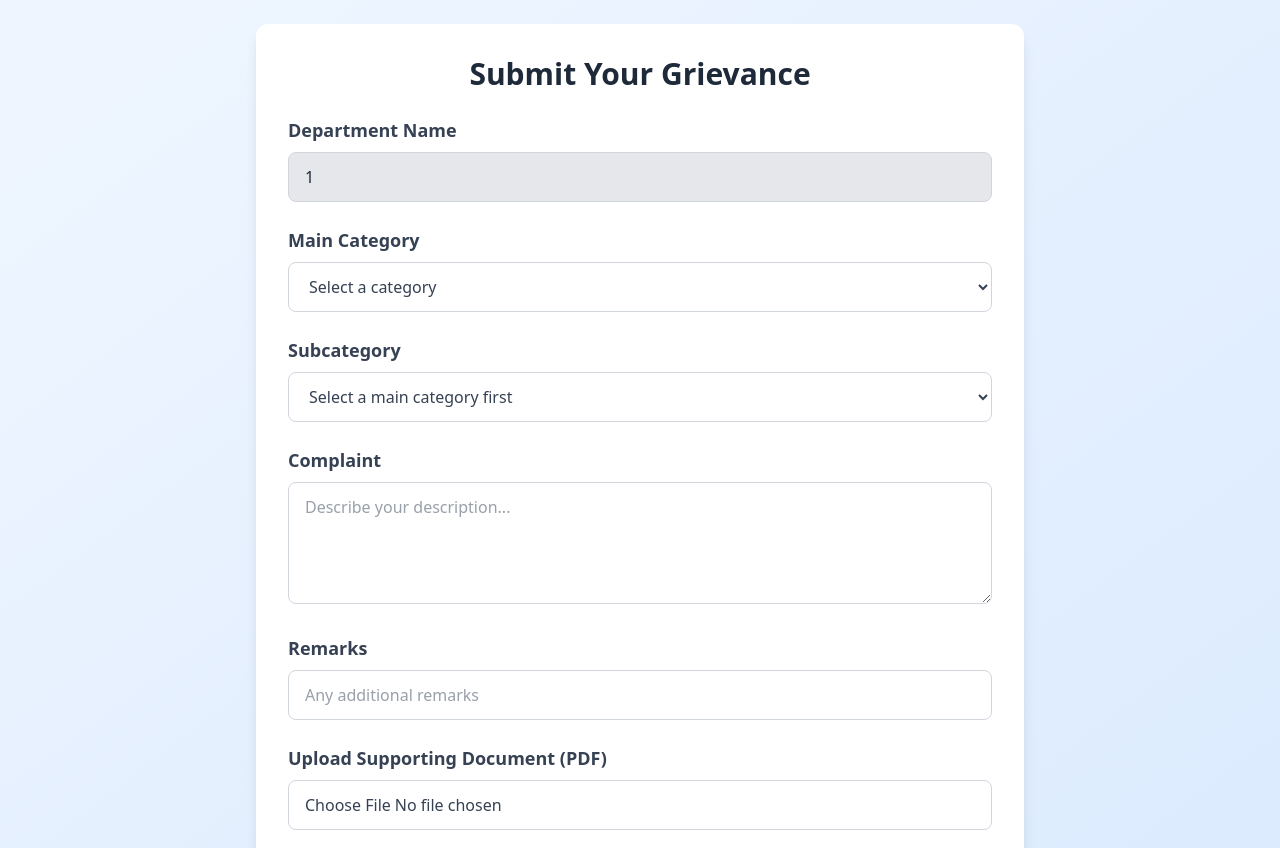
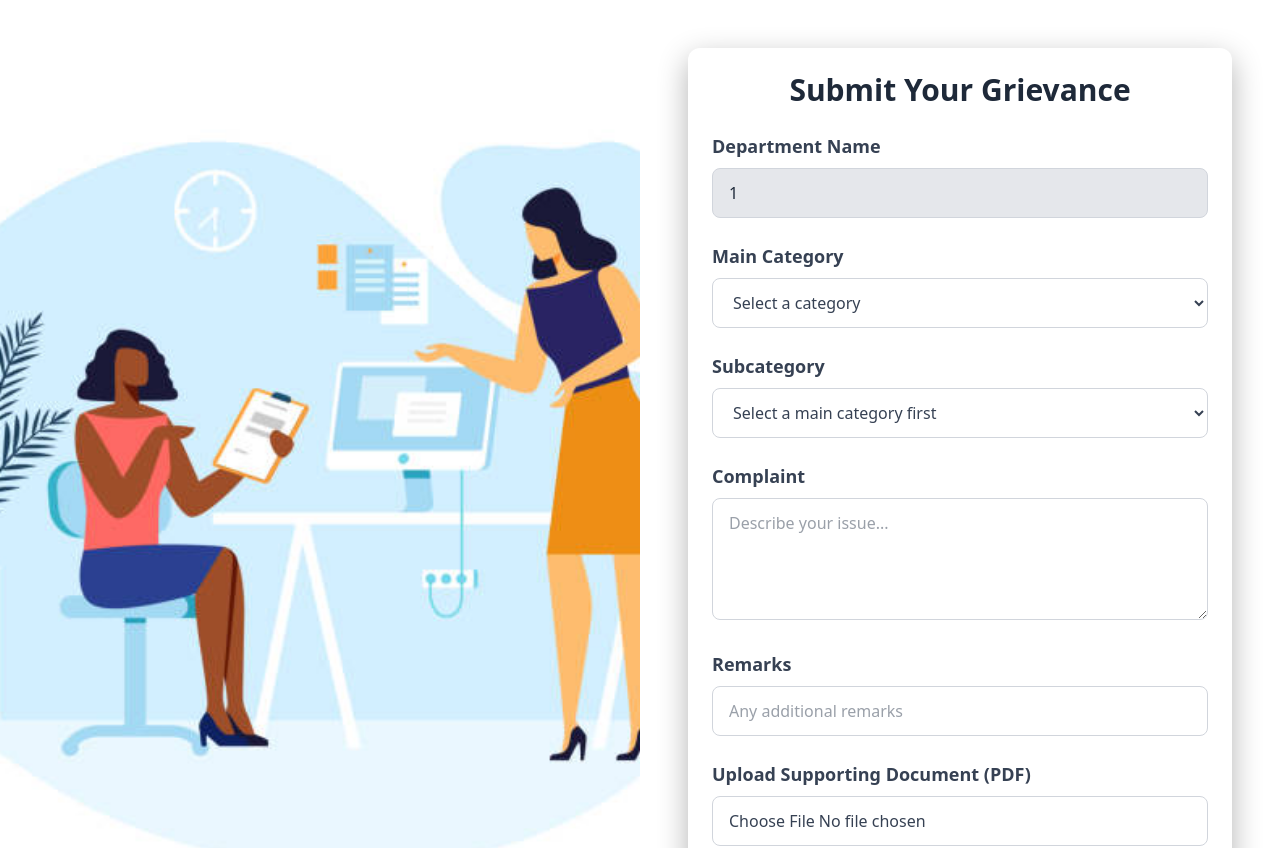
Before and after one commit to sarthaknayyar/aspire-hackathon, a React (Vite) app in the folder client/: page /grievance-form/1 in a window 1280 px wide. Shown: the top 848 px of the page. Built offline with nearby package versions, Linux system fonts and the light colour scheme.

Commit message:
[UPDATE] UI changes

```diff
--- a/client/src/components/AccountDetails.jsx
+++ b/client/src/components/AccountDetails.jsx
@@ -50,7 +50,7 @@ const AccountDetails = () => {
 
   return (
     <div className="min-h-screen bg-gradient-to-br from-blue-50 to-blue-100 p-8">
-      <div className="max-w-6xl mx-auto bg-white shadow-xl rounded-2xl p-6 flex">
+      <div className=" min-h-[65vh] max-w-6xl mx-auto bg-white shadow-xl rounded-2xl p-6 flex">
         {/* Left Sidebar */}
         <div className="w-1/4 pr-8 border-r">
           <h1 className="text-lg font-bold text-gray-800 mb-6">Account Details</h1>
--- a/client/src/components/GrievanceForm.jsx
+++ b/client/src/components/GrievanceForm.jsx
@@ -1,5 +1,6 @@
 import React, { useState } from "react";
 import { useParams } from "react-router-dom";
+import { motion } from "framer-motion";
 
 const GrievanceForm = () => {
   const { department } = useParams();
@@ -8,7 +9,6 @@ const GrievanceForm = () => {
   const [description, setDescription] = useState("");
   const [remarks, setRemarks] = useState("");
   const [file, setFile] = useState(null);
-  const formData = new FormData();
 
   const handleFileChange = (e) => {
     setFile(e.target.files[0]);
@@ -16,7 +16,6 @@ const GrievanceForm = () => {
 
   async function handleSubmit(e) {
     e.preventDefault();
-    // console.log("Form data", formData);
 
     try {
       const response = await fetch("http://localhost:5000/grievance", {
@@ -34,7 +33,7 @@ const GrievanceForm = () => {
         },
         credentials: "include",
       });
-      console.log(file);
+
       if (response.status === 201) {
         alert("Grievance submitted successfully!");
       } else {
@@ -45,6 +44,7 @@ const GrievanceForm = () => {
       alert("Failed to submit grievance");
     }
   }
+
   const mainCategories = [
     { value: "billing", label: "Billing Issues" },
     { value: "technical", label: "Technical Problems" },
@@ -72,10 +72,24 @@ const GrievanceForm = () => {
   };
 
   return (
-    <div className="min-h-screen bg-gradient-to-br from-blue-50 to-blue-100 flex items-center justify-center p-6">
+    <div className="min-h-screen flex">
+      {/* Left Side - Background Image */}
+      <div
+        className="w-1/2 bg-cover bg-center"
+        style={{ backgroundImage: "url('/images/bgg.jpg')" }}
+      ></div>
+
+      {/* Right Side - Animated Form */}
+      <motion.div
+        initial={{ x: "100%", opacity: 0 }}
+        animate={{ x: 0, opacity: 1 }}
+        transition={{ type: "spring", stiffness: 120, damping: 15 }}
+        className="w-1/2 flex items-center justify-start p-12"
+      >
         <form
           onSubmit={handleSubmit}
-        className="w-full max-w-3xl p-8 bg-white shadow-lg rounded-xl"
+          className="w-full max-w-3xl p-6 bg-white shadow-2xl rounded-xl transition-all duration-300 ease-in-out"
+          style={{ boxShadow: "0px 10px 30px rgba(0, 0, 0, 0.3)" }}
         >
           <h1 className="text-3xl font-bold text-center text-gray-800 mb-6">
             Submit Your Grievance
@@ -123,12 +137,10 @@ const GrievanceForm = () => {
               onChange={(e) => setSubcategory(e.target.value)}
               required
               className="w-full border border-gray-300 rounded-lg px-4 py-3 text-gray-700 focus:outline-none focus:ring-2 focus:ring-blue-500"
-            disabled={!category} // Disable if no main category is selected
+              disabled={!category}
             >
               <option value="" disabled>
-              {category
-                ? "Select a subcategory"
-                : "Select a main category first"}
+                {category ? "Select a subcategory" : "Select a main category first"}
               </option>
               {category &&
                 subcategories[category]?.map((subcat) => (
@@ -147,7 +159,7 @@ const GrievanceForm = () => {
             <textarea
               value={description}
               onChange={(e) => setDescription(e.target.value)}
-            placeholder="Describe your description..."
+              placeholder="Describe your issue..."
               rows="4"
               required
               className="w-full border border-gray-300 rounded-lg px-4 py-3 text-gray-700 focus:outline-none focus:ring-2 focus:ring-blue-500"
@@ -185,12 +197,13 @@ const GrievanceForm = () => {
           <div className="flex justify-center">
             <button
               type="submit"
-            className="bg-blue-600 text-white px-6 py-3 rounded-lg shadow-lg hover:bg-blue-700 transition duration-200 focus:outline-none focus:ring-2 focus:ring-blue-500"
+              className=" w-[23vw] bg-gradient-to-r from-[#ffb703] to-[#fb8500] text-white px-6 py-3 text-white py-3 rounded-full font-semibold shadow-md hover:shadow-lg hover:cursor-pointer transition-all duration-300"
             >
               Submit Grievance
             </button>
           </div>
         </form>
+      </motion.div>
     </div>
   );
 };
--- a/client/src/components/Status.jsx
+++ b/client/src/components/Status.jsx
@@ -7,7 +7,7 @@ export default function Status() {
 
   const handleSubmit = async (e) => {
     e.preventDefault();
-    setError(null); // Reset any previous errors
+    setError(null);
 
     try {
       const response = await fetch(`http://localhost:5000/grievance/${grievanceCode}`);
@@ -24,27 +24,25 @@ export default function Status() {
   };
 
   return (
-    <div className="min-h-[80vh] flex items-center justify-center bg-gradient-to-br from-blue-50 to-indigo-100 p-6">
-      <div className="w-full max-w-lg bg-white p-8 rounded-2xl shadow-xl transition-all duration-300">
+    <div className="min-h-[80vh] flex items-center justify-center bg-gradient-to-br from-blue-50 to-blue-100 p-6">
+      <div className="max-w-lg w-full bg-white/80 backdrop-blur-md border border-gray-200 shadow-2xl rounded-2xl p-8">
+        {/* Title */}
+        <div className="text-center mb-6">
+          <h2 className="text-3xl font-bold text-gray-800">Track Your Grievance</h2>
+          <p className="text-gray-500 mt-1">Enter your grievance code to check the current status.</p>
+        </div>
+
         {!grievance ? (
-          <>
-            {/* Header */}
-            <h2 className="text-2xl font-bold text-gray-800 text-center">Check Grievance Status</h2>
-            <p className="text-gray-500 text-center mt-2">
-              Enter your grievance code below to check the current status.
-            </p>
-
-            {/* Form */}
-            <form onSubmit={handleSubmit} className="mt-6 space-y-5">
-              {/* Input Field */}
+          <form onSubmit={handleSubmit} className="space-y-6">
+            {/* Grievance Code Input */}
             <div>
               <label className="text-sm font-semibold text-gray-600">Grievance Code</label>
               <input
                 type="text"
                 value={grievanceCode}
                 onChange={(e) => setGrievanceCode(e.target.value)}
-                  placeholder="Enter grievance code"
-                  className="w-full p-4 border border-gray-300 rounded-lg focus:ring-2 focus:ring-indigo-400 outline-none mt-1 transition-all"
+                placeholder="Enter your grievance code"
+                className="w-full p-4 border border-gray-300 rounded-lg focus:ring-2 focus:ring-blue-500 outline-none transition-all"
                 required
               />
             </div>
@@ -55,19 +53,20 @@ export default function Status() {
             {/* Submit Button */}
             <button
               type="submit"
-                className="w-full bg-gradient-to-r from-[#ffb703] to-[#fb8500] text-white py-3 rounded-lg font-semibold shadow-md hover:shadow-lg transition-all duration-300"
+              className="w-full bg-gradient-to-r from-[#ffb703] to-[#fb8500] text-white py-3 rounded-lg font-semibold shadow-md hover:shadow-lg  hover:cursor-pointer transition-all duration-300"
             >
               Check Status
             </button>
           </form>
-          </>
         ) : (
           /* Grievance Details */
-          <div className="p-4 bg-gray-100 rounded-lg shadow-md transition-all">
-            <h2 className="text-lg font-bold text-center text-gray-800 mb-4">Grievance Details</h2>
+          <div className="p-5 bg-white/80 backdrop-blur-lg border border-gray-200 rounded-lg shadow-xl transition-all">
+            <h2 className="text-lg font-bold text-center text-gray-800 mb-4">
+              Grievance Details
+            </h2>
 
             <div className="space-y-3">
-              <p><span className="font-semibold text-gray-700">Complainant Name:</span> {grievance.complainantName}</p>
+              <p><span className="font-semibold text-gray-700">Name:</span> {grievance.complainantName}</p>
               <p><span className="font-semibold text-gray-700">Email:</span> {grievance.complainantEmail}</p>
               <p><span className="font-semibold text-gray-700">Department:</span> {grievance.department}</p>
               <p><span className="font-semibold text-gray-700">Description:</span> {grievance.description}</p>
@@ -83,13 +82,20 @@ export default function Status() {
             <div className="text-center mt-6">
               <button
                 onClick={() => setGrievance(null)}
-                className="w-full bg-gray-500 text-white py-3 rounded-lg font-semibold shadow-md hover:bg-gray-600 transition-all duration-300"
+                className="w-full  bg-gradient-to-r from-[#ffb703] to-[#fb8500] text-white py-3 rounded-lg font-semibold shadow-md hover:bg-gray-600 hover:cursor-pointer transition-all duration-300"
               >
-                Check Another Grievance
+                Track Another Grievance
               </button>
             </div>
           </div>
         )}
+
+        {/* Terms & Privacy */}
+        <p className="text-sm text-gray-500 mt-4 text-center">
+          By using this service, you agree to our{" "}
+          <a href="#" className="text-blue-600 underline">Terms of Service</a> and{" "}
+          <a href="#" className="text-blue-600 underline">Privacy Policy</a>.
+        </p>
       </div>
     </div>
   );
```
Also changed, not shown: client/public/images/bgg.jpg (renamed from client/public/images/form-bg.jpg), client/public/images/main-form-bg.jpg.avif (added). Lines whose indentation alone changed are shown as unchanged.
